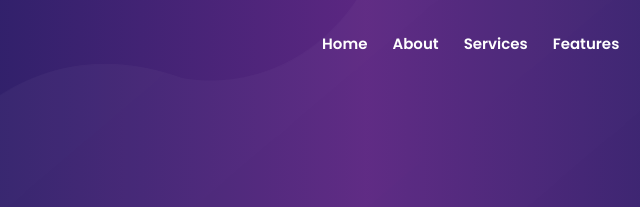
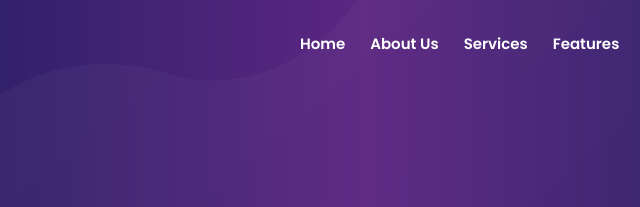
Before and after one commit to JamalMohafil/Sage_Agency, a plain HTML site: page index.html in a window 1280 px wide. Shown: the top 207 px of the page, 286-926 px from the left. Drawn offline with nearby package versions, Linux system fonts and the light colour scheme.

Commit message:
Update index.html

```diff
--- a/index.html
+++ b/index.html
@@ -59,7 +59,7 @@
           </li>
 
           <li class="navbar-item">
-            <a href="#about" class="navbar-link" data-navbar-link>About</a>
+            <a href="#about" class="navbar-link" data-navbar-link>About Us</a>
           </li>
 
           <li class="navbar-item">
```
